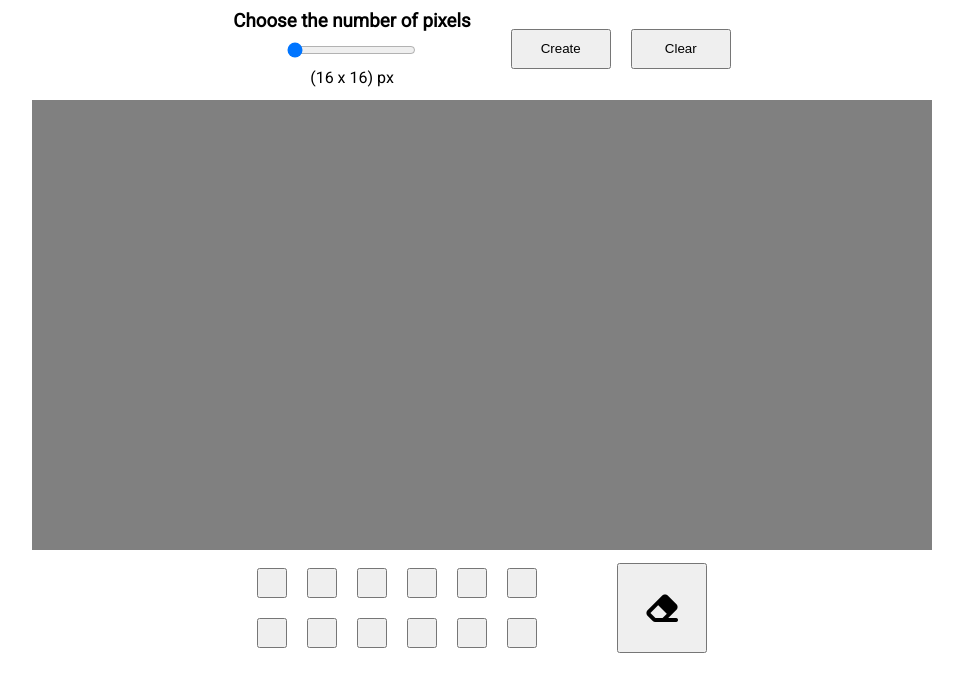
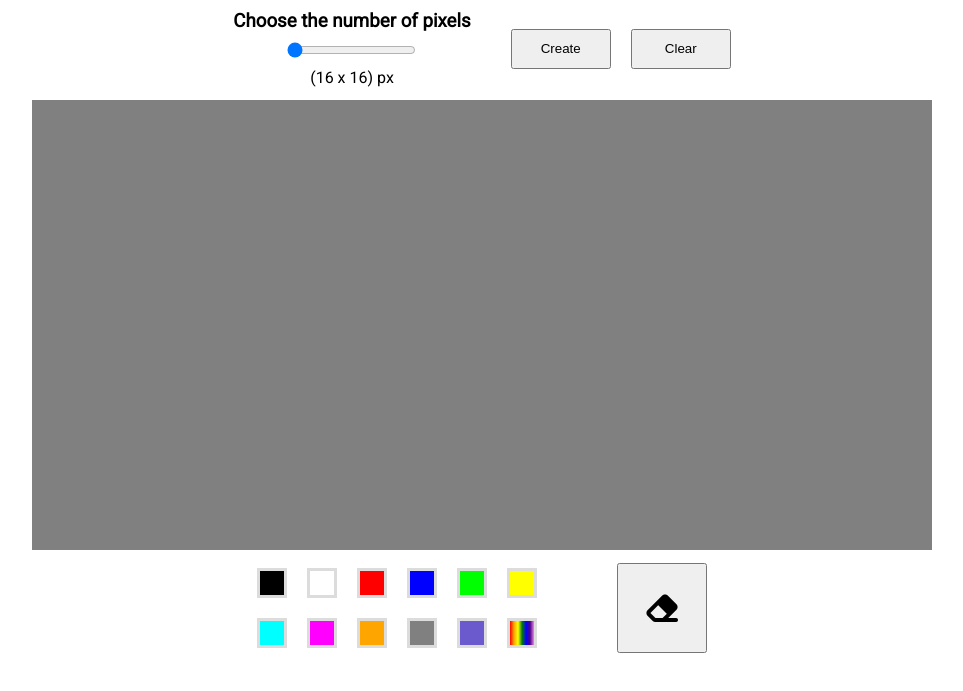
Before and after one commit to fernandozarate07/Etch-a-Sketch, a plain HTML site: page index.html in a window 1280 px wide. Shown: the part 107-798 px from the top of the page, without its empty margins (158-1121 px from the left). Drawn offline with Linux system fonts and the light colour scheme.

Commit message:
Add color to buttons in CSS

```diff
--- a/styles.css
+++ b/styles.css
@@ -104,7 +104,49 @@ button{
 .color{
     width: 30px;
     height: 30px;
+
+    border: 3px solid gainsboro;
 }
+/* colors */
+.colorBlack{
+    background-color: var(--color-black);
+}
+.colorWhite{
+    background-color: var(--color-white);
+}
+.colorRed{
+    background-color: var(--color-red);
+}
+.colorBlue{
+    background-color: var(--color-blue);
+}
+.colorGreen{
+    background-color: var(--color-green);
+}
+.colorYellow{
+    background-color: var(--color-yellow);
+}
+.colorAqua{
+    background-color: var(--color-aqua);
+}
+.colorMagenta{
+    background-color: var(--color-magenta);
+}
+.colorOrange{
+    background-color: var(--color-orange);
+
+}
+.colorGrey{
+    background-color: var(--color-grey);
+}
+.colorSlateBlue{
+    background-color: var(--color-slate-blue);
+}
+.colorRainbow{
+    background: var(--color-rainbow);
+}
+
+
 .eraser{
     width: 90px;
     height: 90px;
```
